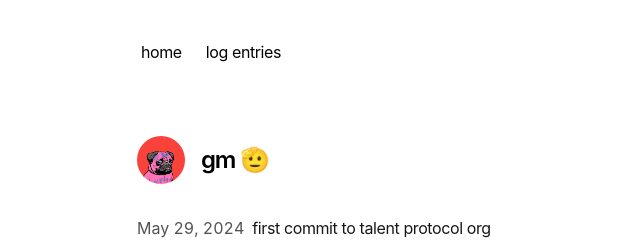
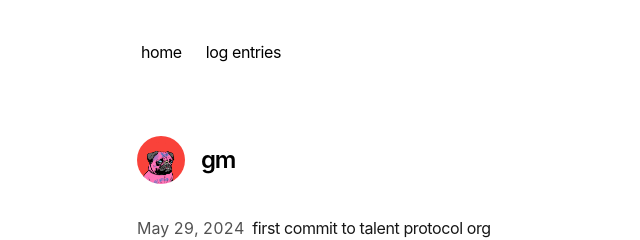
Before and after one commit to pcbo/pcbo-site, a Next.js app: page / in a window 1280 px wide. Shown: the top 240 px of the page, without its empty margins (215-855 px from the left). Built offline with nearby package versions, Linux system fonts and the light colour scheme.

Commit message:
add alt to image + remove salute emoji

```diff
--- a/app/page.tsx
+++ b/app/page.tsx
@@ -8,12 +8,12 @@ export default function Page() {
       <div className="flex items-center mb-8">
         <Image
           src={pfpImage}
-          alt="Your Name"
+          alt="thug pug pcbo pfp"
           width={48}
           height={48}
           className="rounded-full mr-4"
         />
-        <h1 className="text-2xl font-semibold tracking-tighter">gm 🫡</h1>
+        <h1 className="text-2xl font-semibold tracking-tighter">gm</h1>
       </div>
       <div className="my-8">
         <BlogPosts />
```
